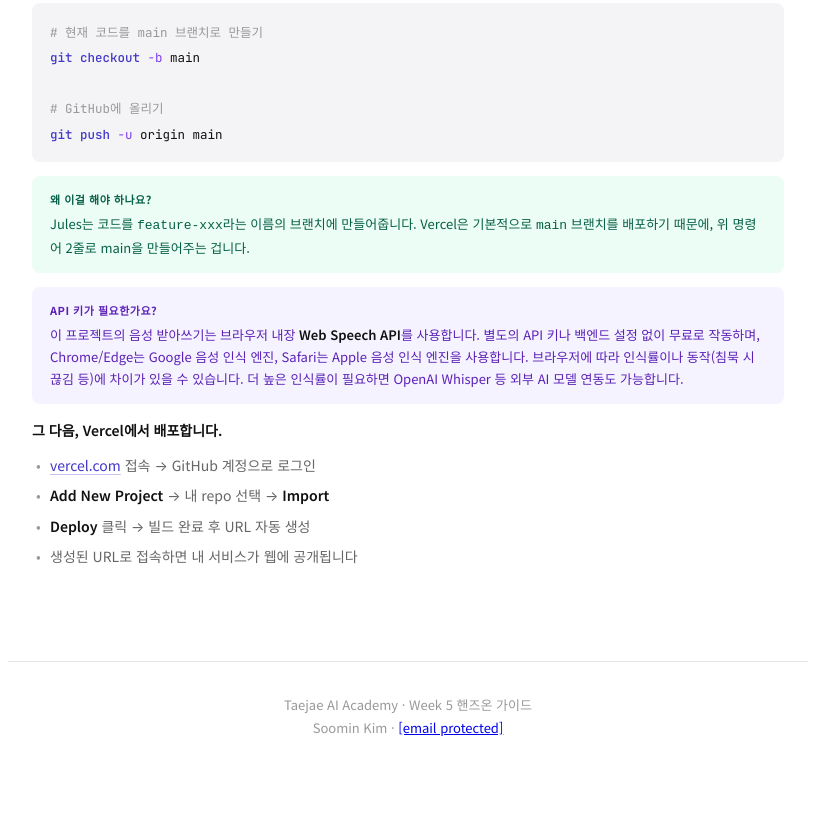
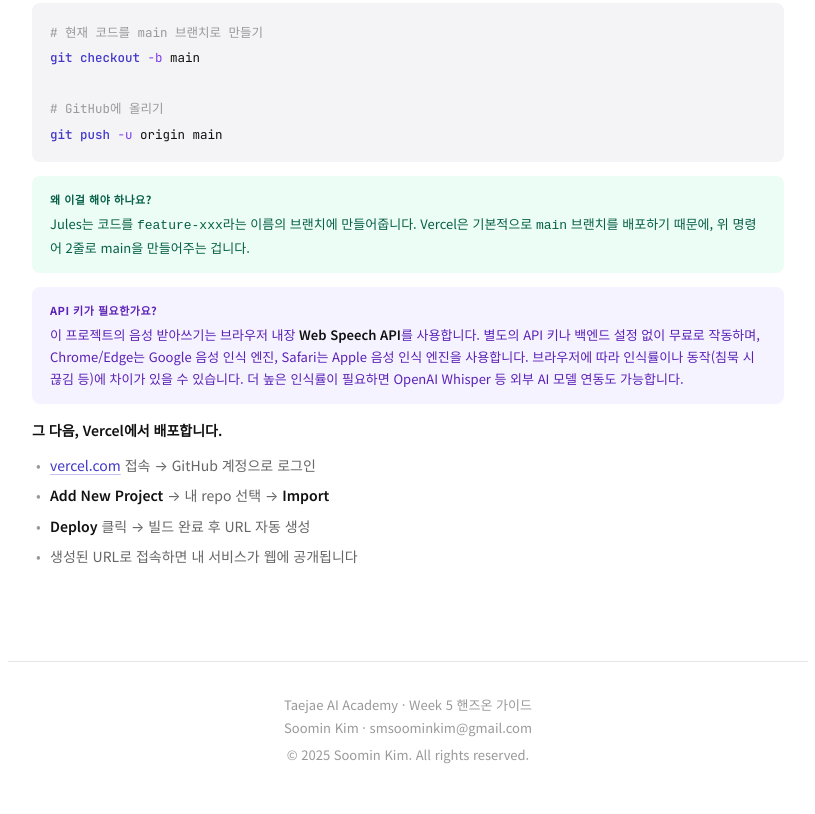
Before and after one commit to soominKim/vibe, a plain HTML site: page index.html in a window 1280 px wide. Shown: the part 3365-4179 px from the top of the page, without its empty margins (232-1047 px from the left). Before the commit the page ends 4153 px from the top, so only its background shows below. Drawn offline with Linux system fonts and the light colour scheme.

Commit message:
Update index.html

```diff
--- a/index.html
+++ b/index.html
@@ -430,5 +430,6 @@ footer{max-width:800px;margin:0 auto;padding:32px 24px 48px;border-top:1px solid
 
 <footer>
   Taejae AI Academy · Week 5 핸즈온 가이드<br>
-  Soomin Kim · <a href="/cdn-cgi/l/email-protection" class="__cf_email__" data-cfemail="acdfc1dfc3c3c1c5c2c7c5c1eccbc1cdc5c082cfc3c1">[email&#160;protected]</a><br>
-  <span
+  Soomin Kim &#183; &#115;&#109;&#115;&#111;&#111;&#109;&#105;&#110;&#107;&#105;&#109;&#64;&#103;&#109;&#97;&#105;&#108;&#46;&#99;&#111;&#109;<br>
+  <span style="margin-top:4px;display:inline-block;">&copy; 2025 Soomin Kim. All rights reserved.</span>
+</footer>
```
